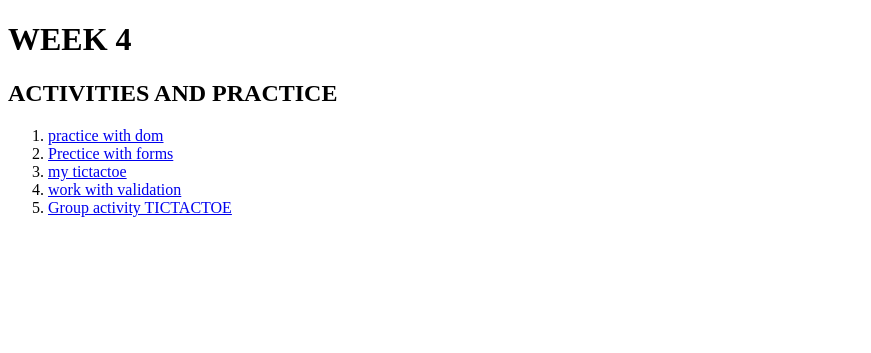
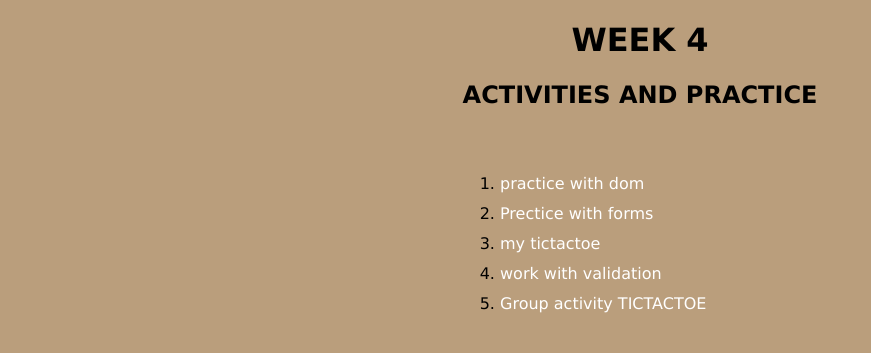
Before and after one commit to andalx1/frontendclass, a plain HTML site: page week4/index.html in a window 1280 px wide. Shown: the whole page, without its empty margins (0-871 px from the left). Drawn offline with Linux system fonts and the light colour scheme.

Commit message:
full organized

```diff
--- a/css/style.css
+++ b/css/style.css
@@ -1,17 +1,22 @@
 *{
     box-sizing: border-box;
+    background-color: rgb(186, 158, 124);
+
 }
-body {
-    background-color: rgb(186, 158, 124);
+main {
+    margin: auto;
     font-family:Verdana, Geneva, Tahoma, sans-serif;
-    align-items: center;
-
+    width: 400px;
+}
+h1, h2 {
+    text-align: center;
 }
 
 
 ol {
     margin: 30px;
     padding: 30px;
+    line-height: 30px;
 }
 a {
     text-decoration: none;
--- a/week4/index.html
+++ b/week4/index.html
@@ -5,10 +5,11 @@
     <meta http-equiv="X-UA-Compatible" content="IE=edge">
     <meta name="viewport" content="width=device-width, initial-scale=1.0">
     <title>Week 4</title>
-    <link rel="stylesheet" href="style.css">
+    <link rel="stylesheet" href="../css/style.css">
 
 </head>
 <body>
+    <main>
         <h1>WEEK 4</h1>
         <h2>ACTIVITIES AND PRACTICE</h2>
         <ol>
@@ -18,6 +19,7 @@
             <li><a href="validar">work with validation</a></li>
             <li><a href="week4team">Group activity TICTACTOE</a></li>
         </ol>
+    </main>
 
     <script src="main.js"></script>
 </body>
```
Also changed, not shown: index.html (+5 -3 lines). Lines whose indentation alone changed are shown as unchanged.
